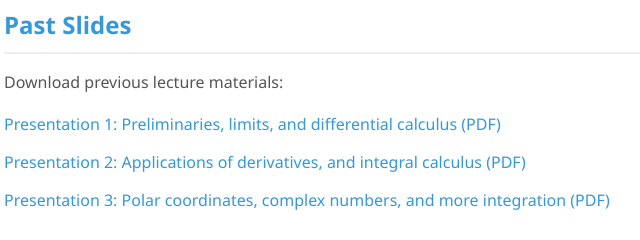
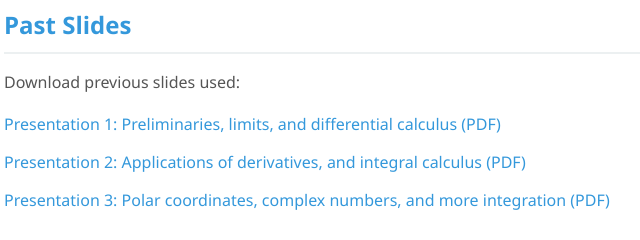
Before and after one commit to calcsoc/calcsoc.github.io, a plain HTML site: page index.html in a window 1280 px wide. Shown: the part 928-1168 px from the top of the page, 226-866 px from the left. Drawn offline with nearby package versions, Linux system fonts and the light colour scheme.

Commit message:
Update index.html

```diff
--- a/index.html
+++ b/index.html
@@ -257,7 +257,7 @@
     <!-- Lecture Notes -->
     <div class="card">
       <h2>Past Slides</h2>
-      <p>Download previous lecture materials:</p>
+      <p>Download previous slides used:</p>
       <ul class="notes-list">
         <li><a href="slides/presentation1.pdf">Presentation 1: Preliminaries, limits, and differential calculus (PDF)</a></li>
         <li><a href="slides/presentation2.pdf">Presentation 2: Applications of derivatives, and integral calculus (PDF)</a></li>
```
